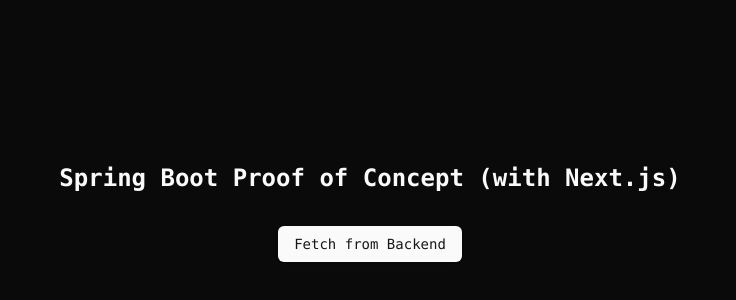
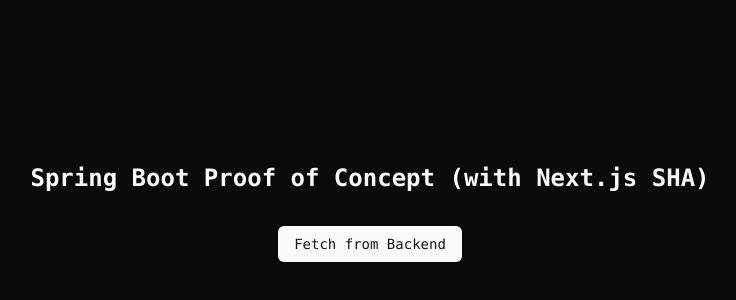
Before and after one commit to edwnl/springboot-poc, a Next.js app in the folder frontend/: page / in a window 1280 px wide. Shown: the part 188-488 px from the top of the page, without its empty margins (270-1006 px from the left). Built offline with nearby package versions, Linux system fonts and the light colour scheme; no server answers.

Commit message:
update frontend deploy

```diff
--- a/frontend/app/page.tsx
+++ b/frontend/app/page.tsx
@@ -30,7 +30,7 @@
   return (
       <main className="flex min-h-screen flex-col items-center justify-center p-24">
         <div className="z-10 max-w-5xl w-full items-center justify-center font-mono text-sm flex flex-col gap-4">
-          <h1 className="text-2xl font-bold mb-4">Spring Boot Proof of Concept (with Next.js)</h1>
+          <h1 className="text-2xl font-bold mb-4">Spring Boot Proof of Concept (with Next.js SHA)</h1>
           <Button
               onClick={fetchHello}
               disabled={loading}
```
